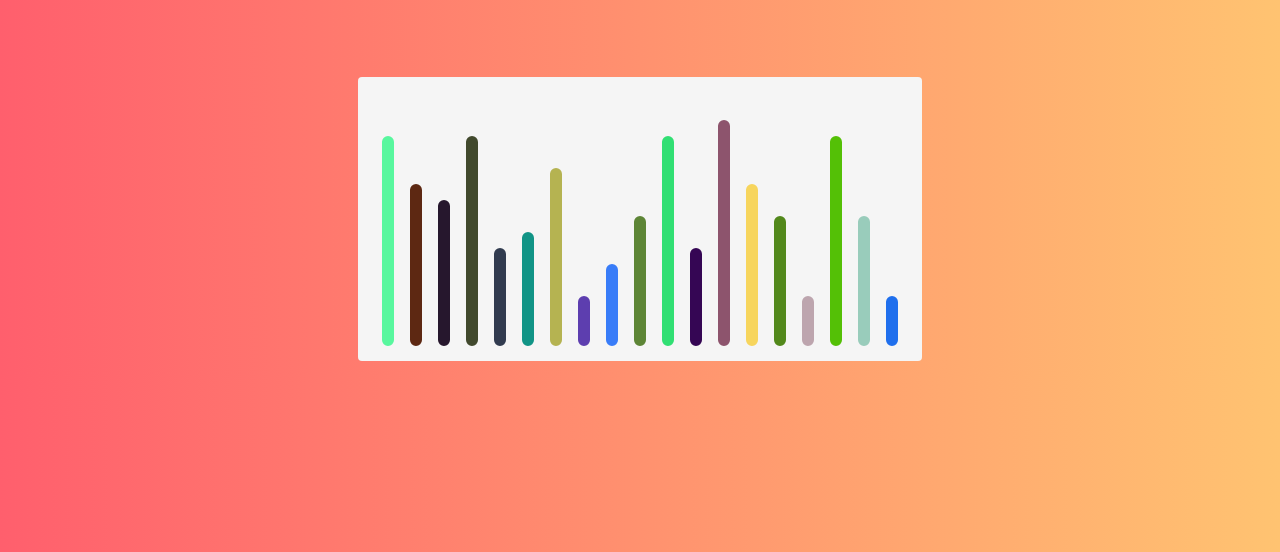
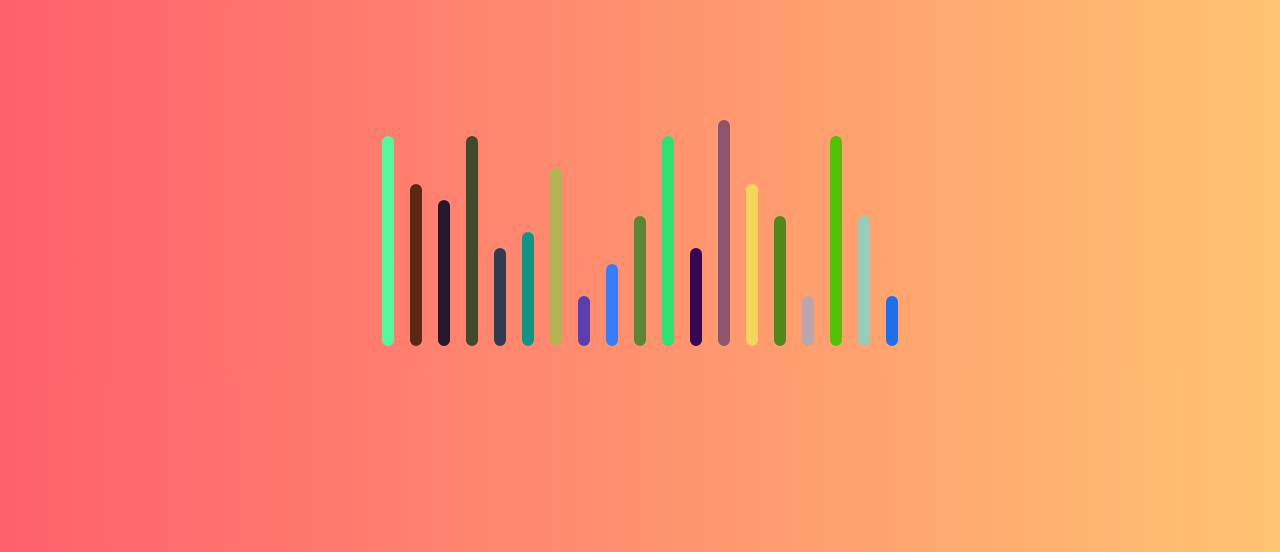
Before and after one commit to Beyarz/vertical, a website: page index.html in a window 1280 px wide. Shown: the part 248-800 px from the top of the page. Drawn offline with nearby package versions, Linux system fonts and the light colour scheme.

Commit message:
Created new class

```diff
--- a/index.html
+++ b/index.html
@@ -18,7 +18,7 @@
   <div class="container" id="content">
     <div class="columns is-mobile">
       <div class="column is-half is-offset-one-quarter">
-        <div class="notification" id="root"></div>
+        <div class="notification is-fluid is-transparent" id="root"></div>
       </div>
     </div>
   </div>
--- a/style.css
+++ b/style.css
@@ -25,6 +25,10 @@ body {
   margin-right: 1rem;
 }
 
+.is-transparent {
+  background-color: transparent;
+}
+
 #logo {
   padding-top: 10vh;
   text-align: center;
```
